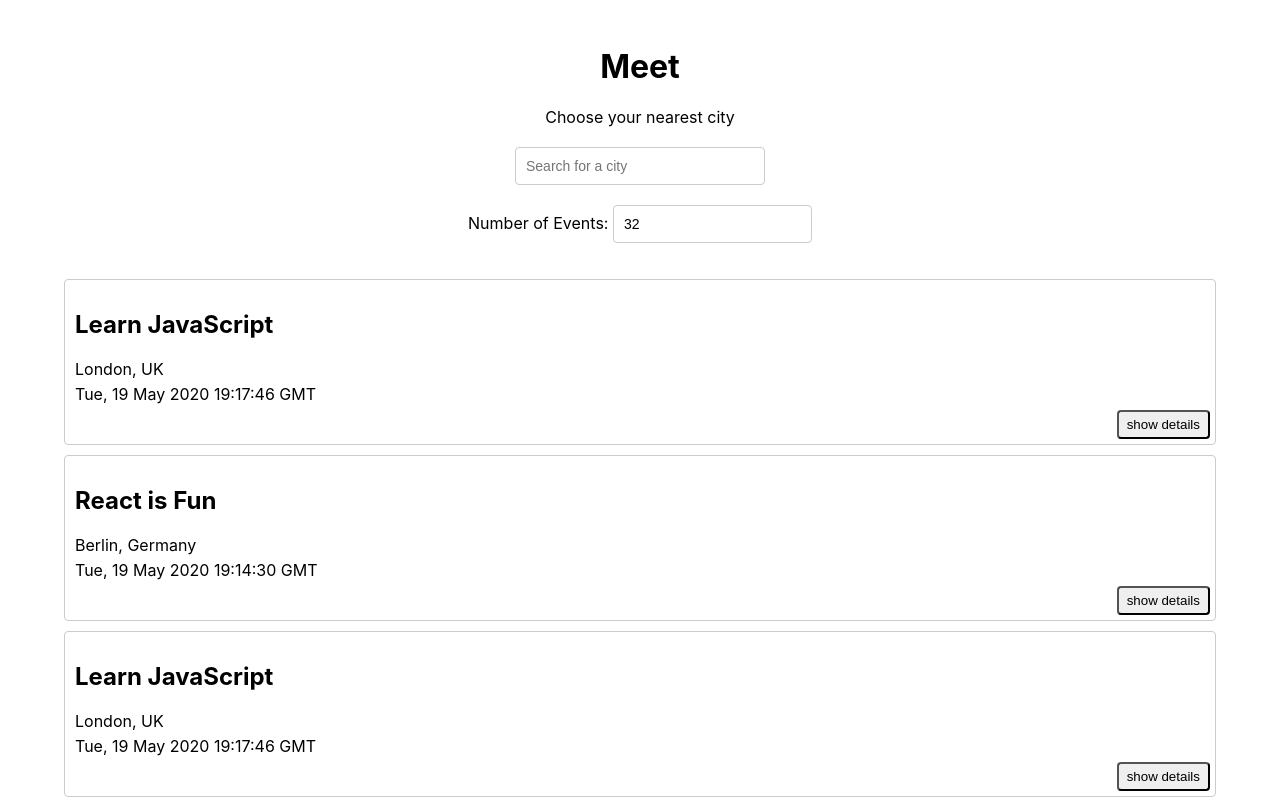
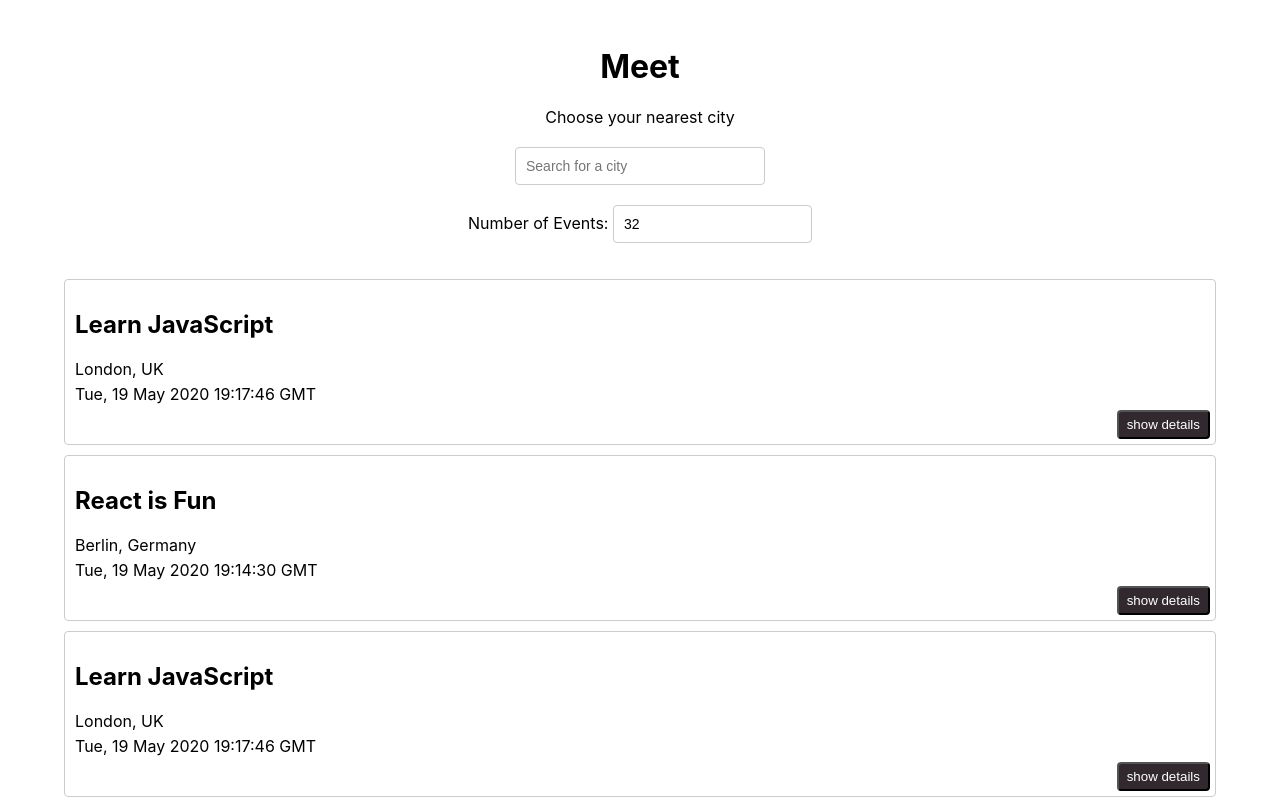
Before and after one commit to l-linn/a4-meet-app, a React (Create React App) app: page / in a window 1280 px wide. Shown: the top 800 px of the page. Built offline with nearby package versions, Linux system fonts and the light colour scheme; what atatus-spa would draw is missing.

Commit message:
Update App.css

```diff
--- a/src/App.css
+++ b/src/App.css
@@ -1,4 +1,5 @@
 @import url(https://fonts.googleapis.com/css?family=Roboto:500);
+
 .App {
   text-align: center;
   padding: 2% 5%;
@@ -12,6 +13,7 @@
   text-align: center;
   margin-bottom: 20px;
 }
+
 ul {
   padding: 0;
   list-style: none;
@@ -92,6 +94,8 @@ input[type="number"] {
   border-radius: 4px;
   outline: none;
   cursor: pointer;
+  background-color: #32292F;
+  color: #fff;
 }
 
 .alerts-container {
```
